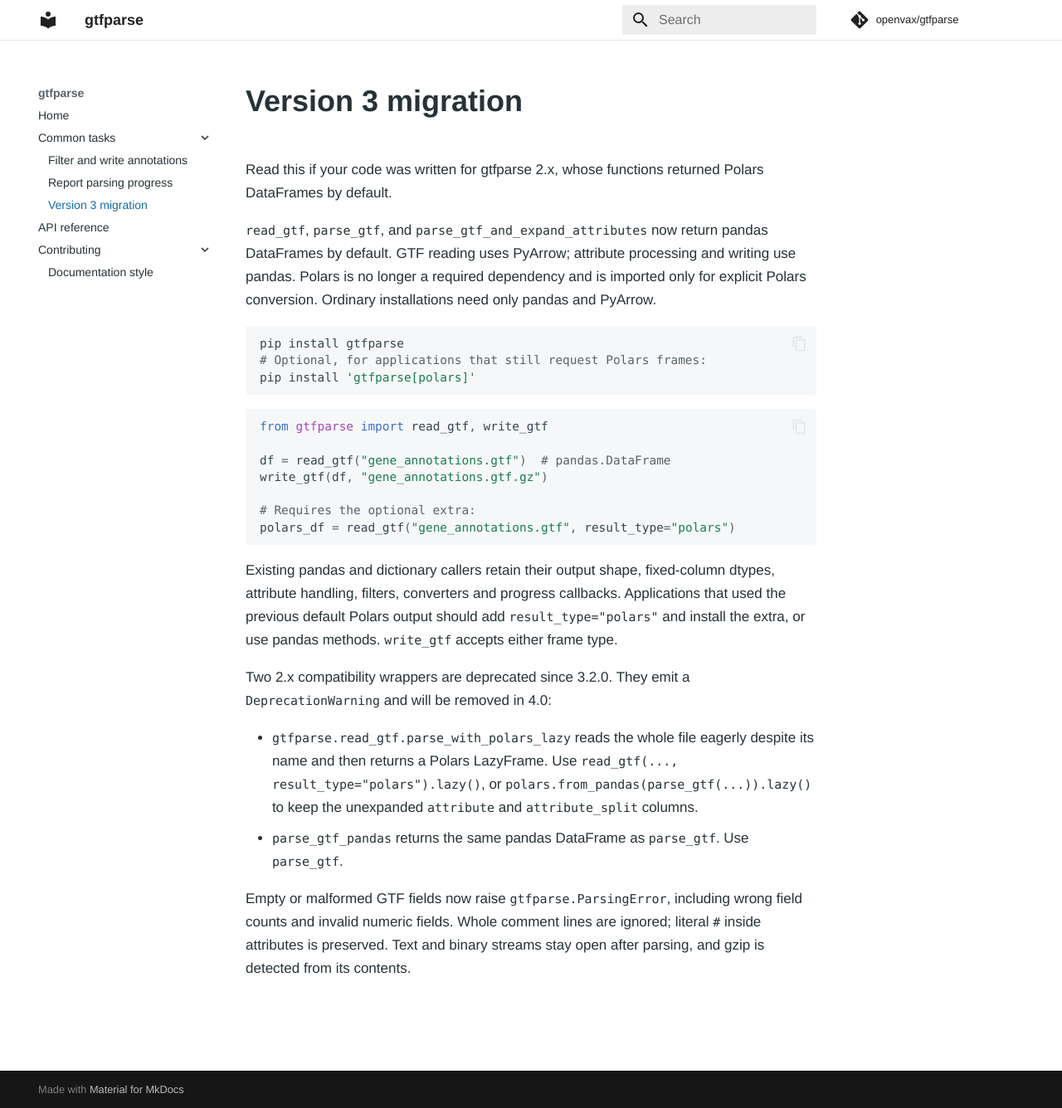
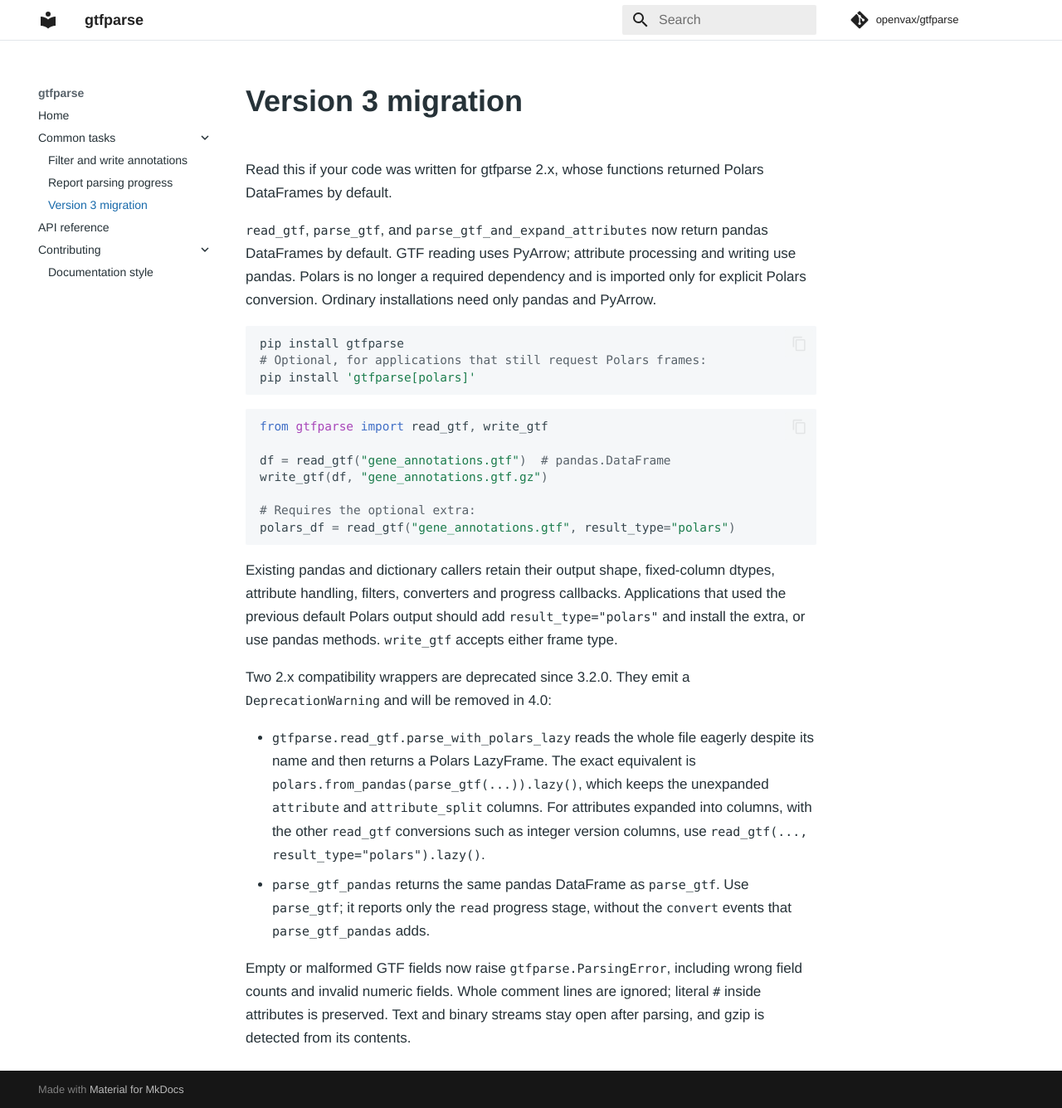
Before and after one commit to openvax/gtfparse, an MkDocs documentation site: the page built from docs/guides/migration.md, in a window 1280 px wide and 1336 px high. Shown: the whole window at 83% size. Built offline with MkDocs 1.6.1 and Material for MkDocs 9.7.7, drawn with Linux system fonts in a browser that asks for light colours; comment, search, counter and statistics services are not loaded.

Commit message:
Address review: accurate replacements and plain-text deprecation notes
- Replace the RST deprecated directive, which mkdocstrings' numpy style
  rendered as literal text, with a plain sentence.
- Name polars.from_pandas(parse_gtf(...)).lazy() as the exact equivalent of
  parse_with_polars_lazy and describe read_gtf(result_type="polars") as the
  expanded-attribute alternative.
- Say that parse_gtf does not emit the convert progress events.
- Check for Polars before warning so a missing extra still raises ImportError.
- Assert the unexpanded attribute columns in the deprecation test.

Claude-Session: https://claude.ai/code/session_01JHJhwjJyLksFkmysWFgmhP

```diff
--- a/docs/guides/migration.md
+++ b/docs/guides/migration.md
@@ -34,12 +34,14 @@ Two 2.x compatibility wrappers are deprecated since 3.2.0. They emit a
 `DeprecationWarning` and will be removed in 4.0:
 
 - `gtfparse.read_gtf.parse_with_polars_lazy` reads the whole file eagerly
-  despite its name and then returns a Polars LazyFrame. Use
-  `read_gtf(..., result_type="polars").lazy()`, or
-  `polars.from_pandas(parse_gtf(...)).lazy()` to keep the unexpanded
-  `attribute` and `attribute_split` columns.
+  despite its name and then returns a Polars LazyFrame. The exact equivalent
+  is `polars.from_pandas(parse_gtf(...)).lazy()`, which keeps the unexpanded
+  `attribute` and `attribute_split` columns. For attributes expanded into
+  columns, with the other `read_gtf` conversions such as integer version
+  columns, use `read_gtf(..., result_type="polars").lazy()`.
 - `parse_gtf_pandas` returns the same pandas DataFrame as `parse_gtf`. Use
-  `parse_gtf`.
+  `parse_gtf`; it reports only the `read` progress stage, without the
+  `convert` events that `parse_gtf_pandas` adds.
 
 Empty or malformed GTF fields now raise `gtfparse.ParsingError`, including wrong
 field counts and invalid numeric fields. Whole comment lines are ignored;
```
Also changed, not shown: 3 other files.
